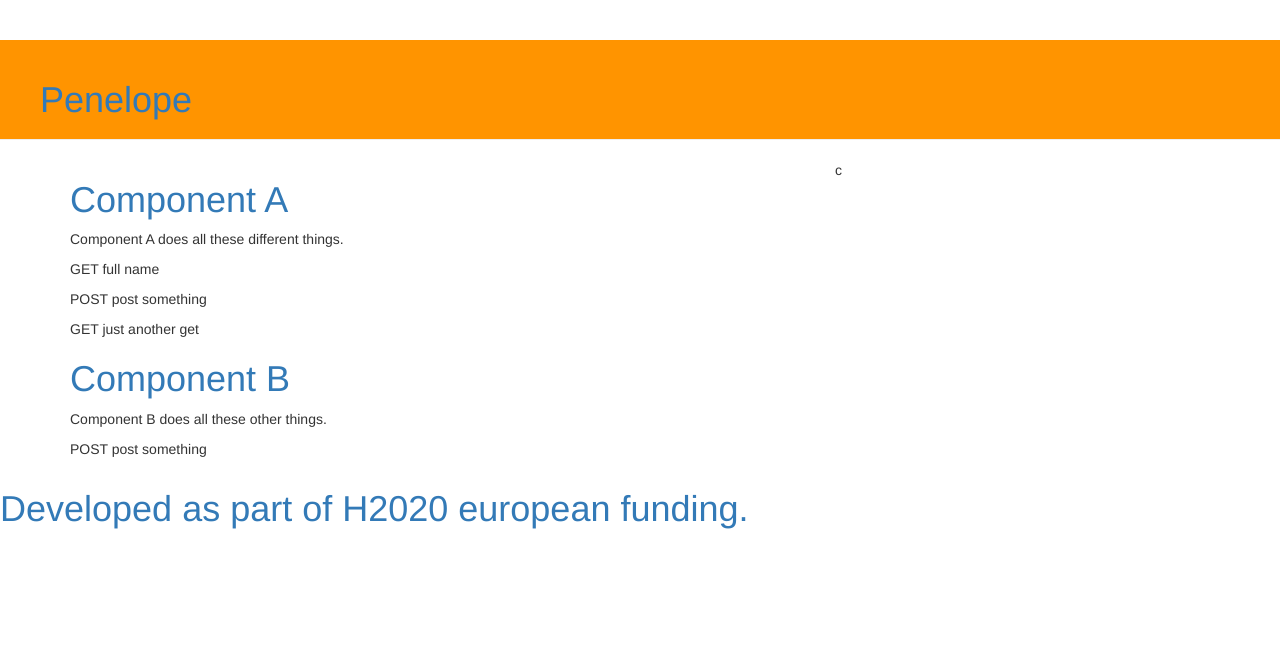
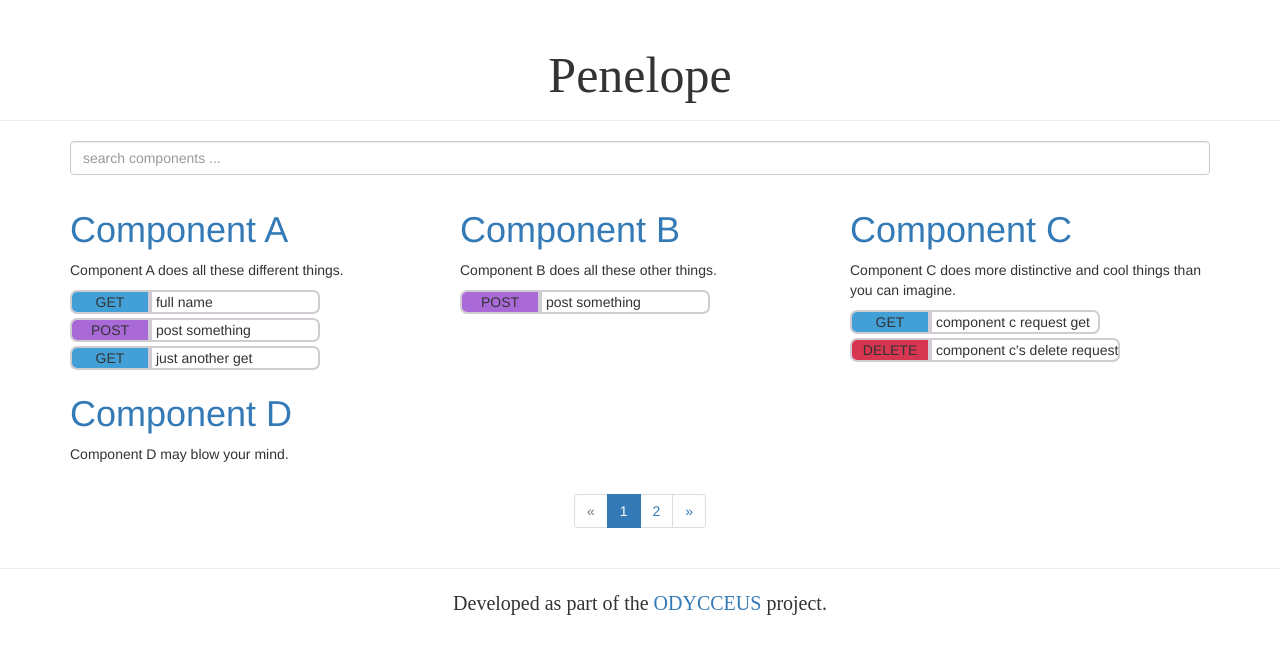
Before and after one commit to SonyCSLParis/website, a Django app: page /browser/ in a window 1280 px wide. Shown: the top 654 px of the page. Run offline with Django 3.2, Linux system fonts and the light colour scheme; data comes from the database, SQL or seed files in the repository; both versions use the stored data as it was after the commit; some libraries are stand-ins or nearby versions.

Commit message:
Fleshed out a component browser that allows for searching through all fields of all components and paginates results. Also implemented detail view for components and requests.
There is a bug in the component browser where clicking on pages
will not maintain the filter search criteria restrictions.

```diff
--- /dev/null
+++ b/browser/filters.py
@@ -0,0 +1,36 @@
+import django_filters
+from django.db.models import Q
+
+from .models import Request, ComponentSpecification
+import itertools
+
+
+class ComponentFilter(django_filters.FilterSet):
+    ex = django_filters. filters.CharFilter(method='filter_ex')
+    search_fields = ['component_name', 'description', 'url']
+
+    # take a single input and search for it across all search fields
+    # https://spapas.github.io/2016/09/12/django-split-query/
+    def filter_ex(self, qs, name, value):
+        if value:
+            q_parts = value.split()
+
+            # Permutation code copied from http://stackoverflow.com/a/12935562/119071
+
+            list1 = self.search_fields
+            list2 = q_parts
+            perms = [zip(x, list2) for x in itertools.permutations(list1, len(list2))]
+
+            q_totals = Q()
+            for perm in perms:
+                q_part = Q()
+                for p in perm:
+                    q_part = q_part & Q(**{p[0] + '__icontains': p[1]})
+                q_totals = q_totals | q_part
+
+            qs = qs.filter(q_totals)
+        return qs
+
+    class Meta:
+        model = ComponentSpecification
+        fields = ['ex']
--- a/browser/templates/browser/index.html
+++ b/browser/templates/browser/index.html
@@ -1,65 +1,60 @@
 {% extends "base.html" %}
 {% load static %}
 
-<link rel="stylesheet" type="text/css" href="{% static 'browser/style.css' %}" />
-<link rel="stylesheet" type="text/css" href="{% static 'penelope_site/static/common.css' %}" />
+{% block content %}
 
-{% block content %}
-{% for spec in component_specifications %}
-   <div>
-       <h1><a href="{% url 'bench:description' spec.id %}">{{spec.component_name}}</a></h1>
+    <div class="container">
+        <form action="" method="get">
+            <div class="form-group">
+                    <input type="text" name="ex" class="form-control" placeholder="search components ...">
+            </div>
+        </form>
+
+        <div class="row">
+            {% for spec in object_list %}
+                <div class="col-lg-4 col-sm-6 col-xs-12">
+                   <h1><a href="{% url 'bench:description' spec.pk %}">{{spec.component_name}}</a></h1>
                    <p>{{ spec.description}}</p>
                    {% for request in spec.request_set.all %}
-           <div>
-               <p>{{ request }}</p>
+                       <div class="request grid-container">
+                           <div class="grid-item request-type {{ request.request_type }}">{{ request.request_type }}</div>
+                           <div class="grid-item request-name">{{ request.request_name }}</div>
                        </div>
                    {% endfor %}
                </div>
+            {% if forloop.counter|divisibleby:3 %}
+        </div>
+        <div class="row">
+            {% endif %}
+            {% endfor %}
+        </div>
 
+
+        {% if is_paginated %}
+            <div class="text-center">
+                 <ul class="pagination">
+                   {% if page_obj.has_previous %}
+                     <li><a href="?page={{ page_obj.previous_page_number }}">&laquo;</a></li>
+                   {% else %}
+                     <li class="disabled"><span>&laquo;</span></li>
+                   {% endif %}
+                   {% for i in paginator.page_range %}
+                     {% if page_obj.number == i %}
+                       <li class="active"><span>{{ i }} <span class="sr-only">(current)</span></span></li>
+                     {% else %}
+                       <li><a href="?page={{ i }}">{{ i }}</a></li>
+                     {% endif %}
                    {% endfor %}
-{% endblock %}
-
-{% block pagination %}
-  {% if is_paginated %}
-      <div class="pagination">
-          <span class="page-links">
-              {% if page_obj.has_previous %}
-                  <a href="{{ request.path }}?page={{ page_obj.previous_page_number }}">previous</a>
+                   {% if page_obj.has_next %}
+                     <li><a href="?page={{ page_obj.next_page_number }}">&raquo;</a></li>
+                   {% else %}
+                     <li class="disabled"><span>&raquo;</span></li>
                    {% endif %}
-              <span class="page-current">
-                  Page {{ page_obj.number }} of {{ page_obj.paginator.num_pages }}.
-              </span>
-              {% if page_obj.has_next %}
-                  <a href="{{ request.path }}?page={{ page_obj.next_page_number }}">next</a>
-              {% endif %}
-          </span>
+                 </ul>
             </div>
         {% endif %}
-{% endblock %}
+
+    </div>
 
 
-{##}
-{#<div class="row">#}
-{#   {% for spec in component_specifications.paginator.page %}#}
-{#       <div class="col-lg-3 col-sm-6 col-xs-12">#}
-{#           <a href="{% url 'bench:description' spec.id %}">{{spec.component_name}}: {{ spec.description }}</a>#}
-{#       </div>#}
-{#       {% if forloop.counter|divisibleby:4 %}#}
-{#</div>#}
-{##}
-{#<div class="row">#}
-{#   {% endif %}#}
-{#   {% endfor %}#}
-{#</div>#}
-
-{##}
-{#{% if component_specifications %}#}
-{#    <ul>#}
-{#    {% for spec in component_specifications %}#}
-{#        <li><a href="{% url 'bench:description' spec.id %}">{{spec.component_name}}: {{ spec.description }}</a></li>#}
-{#    {% endfor %}#}
-{#    </ul>#}
-{#{% else %}#}
-{#    <p>No specifications available.</p>#}
-{#{% endif %}#}
-{##}
+{% endblock %}
--- a/browser/urls.py
+++ b/browser/urls.py
@@ -4,7 +4,7 @@ from . import views
 app_name = 'bench'
 
 urlpatterns = [
-    path('', views.IndexView.as_view(), name='index'),
-    path('<str:pk>/', views.DetailView.as_view(), name='description'),
-    path('request/<str:pk>/', views.DetailView.as_view(), name='request')
+    path('', views.ComponentFilterView.as_view(), name='index'),
+    path('<str:pk>/', views.ComponentDetailView.as_view(), name='description'),
+    path('request/<str:pk>/', views.RequestDetailView.as_view(), name='request'),
 ]
--- a/browser/views.py
+++ b/browser/views.py
@@ -2,11 +2,19 @@ from django.shortcuts import render
 # Create your views here.
 from django.views import generic
 from .models import Request, ComponentSpecification
+from .filters import ComponentFilter
+from django_filters.views import FilterView
 
 
-class DetailView(generic.DetailView):
+class ComponentDetailView(generic.DetailView):
     model = ComponentSpecification
-    template_name = 'browser/detail.html'
+    template_name = 'browser/component_detail.html'
+
+
+class RequestDetailView(generic.DetailView):
+    model = Request
+    template_name = 'browser/request_detail.html'
+
 
 # from django.views import generic
 # from django.core.paginator import Paginator, EmptyPage, PageNotAnInteger
@@ -20,11 +28,27 @@ class DetailView(generic.DetailView):
 #     queryset = Question.objects.all()
 
 
-class IndexView(generic.ListView):
+# def search(request):
+#     component_list = ComponentSpecification.objects.all()
+#     component_filter = ComponentFilter(request.GET, queryset=component_list)
+#     return render(request, 'search/user_list.html', {'filter': component_filter})
+
+
+class ComponentFilterView(FilterView):
+    filterset_class = ComponentFilter
     template_name = 'browser/index.html'
-    context_object_name = 'component_specifications'
-    paginate_by = 2
+    paginate_by = 4
 
-    def get_queryset(self):
-        """Return the last five published questions."""
-        return ComponentSpecification.objects.prefetch_related('request_set').all()
+# class IndexView(generic.ListView):
+#     template_name = 'browser/index.html'
+#     context_object_name = 'component_specifications'
+#     model = ComponentSpecification
+#     paginate_by = 3
+#
+#     user_filter = ComponentFilter(self.request.GET, queryset=user_list)
+#
+#     def get_queryset(self):
+#
+#
+#
+#         return ComponentSpecification.objects.prefetch_related('request_set').all()
--- a/requirements.txt
+++ b/requirements.txt
@@ -1,2 +1,3 @@
 Django
 pytz
+django_filters
--- a/static/common.css
+++ b/static/common.css
@@ -1,5 +1,48 @@
 .page-header {
-    background-color: #ff9400;
-    margin-top: 0;
-    padding: 20px 20px 20px 40px;
+    font-family: "Times New Roman", Times, serif;
+    font-size: 50px;
+    text-align: center;
+    vertical-align: middle;
 }
+
+
+.page-footer {
+    font-family: "Times New Roman", Times, serif;
+    font-size: 20px;
+    text-align: center;
+    vertical-align: middle;
+}
+
+.request {
+    border: 2px solid #d1ccd4;
+       border-radius: 7px;
+    margin-bottom: 4px;
+    display: inline-block;
+    min-width: 250px;
+    overflow:hidden;
+}
+
+.request-type {
+    border-right: 4px solid #d1ccd4;
+    min-width: 80px;
+    display: inline-block;
+    text-align: center;
+}
+
+.GET{
+    background-color: #42a0d7;
+}
+
+.POST{
+    background-color: #a96ad7;
+}
+
+.DELETE{
+    background-color: #d73650;
+}
+
+
+.request-name {
+    height: 20px;
+    display: inline-block;
+    }
--- a/templates/base.html
+++ b/templates/base.html
@@ -1,23 +1,18 @@
 {% load staticfiles %}
 
-<link rel="stylesheet" type="text/css" href="../static/common.css" />
+<link rel="stylesheet" href="/static/common.css">
 <link rel="stylesheet" href="//maxcdn.bootstrapcdn.com/bootstrap/3.2.0/css/bootstrap.min.css">
 <link rel="stylesheet" href="//maxcdn.bootstrapcdn.com/bootstrap/3.2.0/css/bootstrap-theme.min.css">
+
 <body>
     <div class="page-header">
-        <h1><a href="/">Penelope</a></h1>
-        {{ STATIC_URL }}
+        Penelope
     </div>
 
-    <div class="content container">
-        <div class="row">c
-            <div class="col-md-8">
             {% block content %}
             {% endblock %}
-            </div>
-        </div>
-    </div>
+    <hr/>
     <div class="page-footer">
-           <h1><a href="https://www.odycceus.eu/">Developed as part of H2020 european funding.</a></h1>
+           Developed as part of the <a href="https://www.odycceus.eu/">ODYCCEUS</a> project.
    </div>
 </body>
```
Also changed, not shown: browser/templates/browser/component_detail.html (added, +22 -0 lines), browser/templates/browser/detail.html (deleted, +0 -19 lines), browser/templates/browser/request_detail.html (added, +18 -0 lines), browser/templates/forms.py (added, +10 -0 lines), penelope_site/settings.py (+12 -5 lines), browser/static/browser/detailed.css (line endings or trailing spaces), db.sqlite3. Lines whose indentation alone changed are shown as unchanged.
